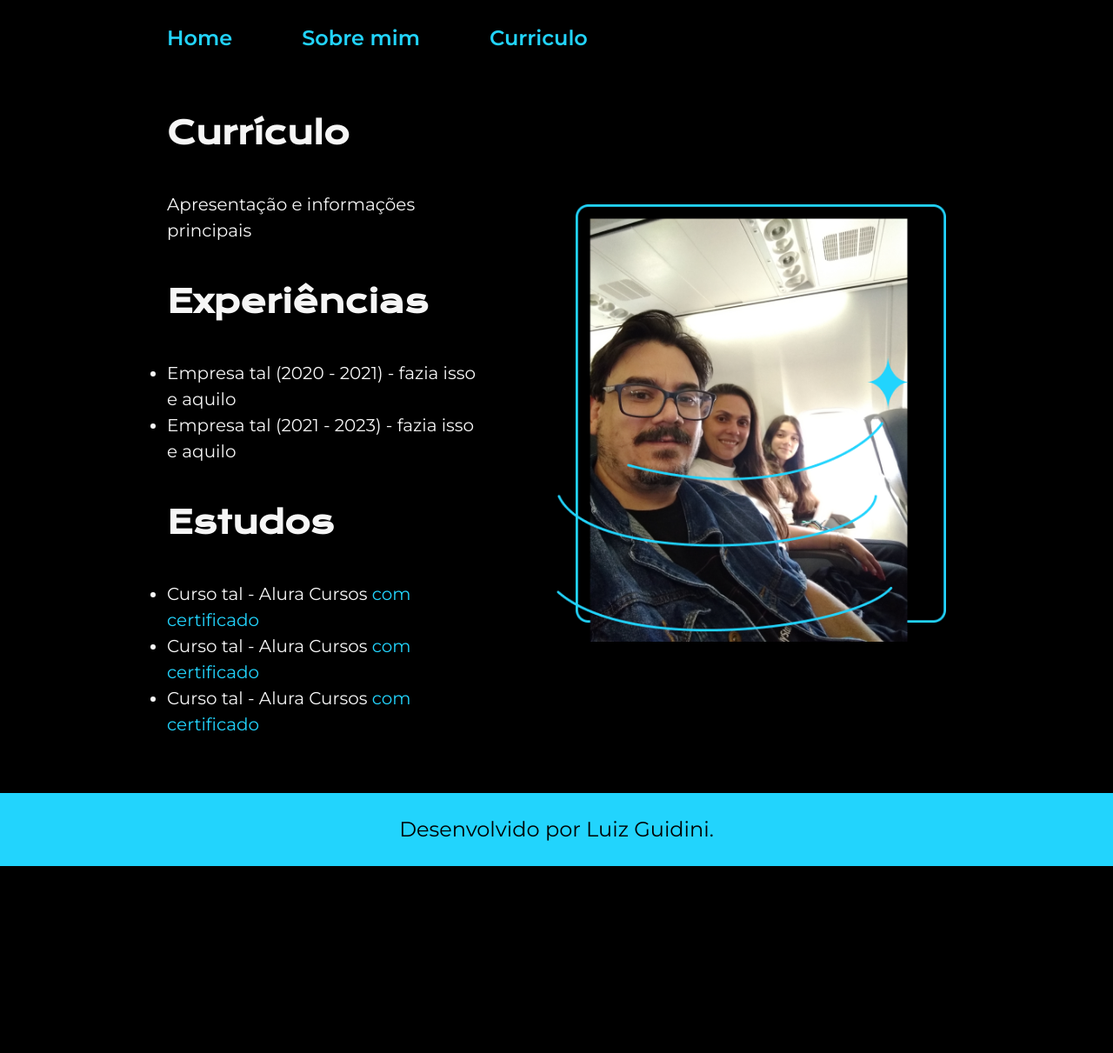
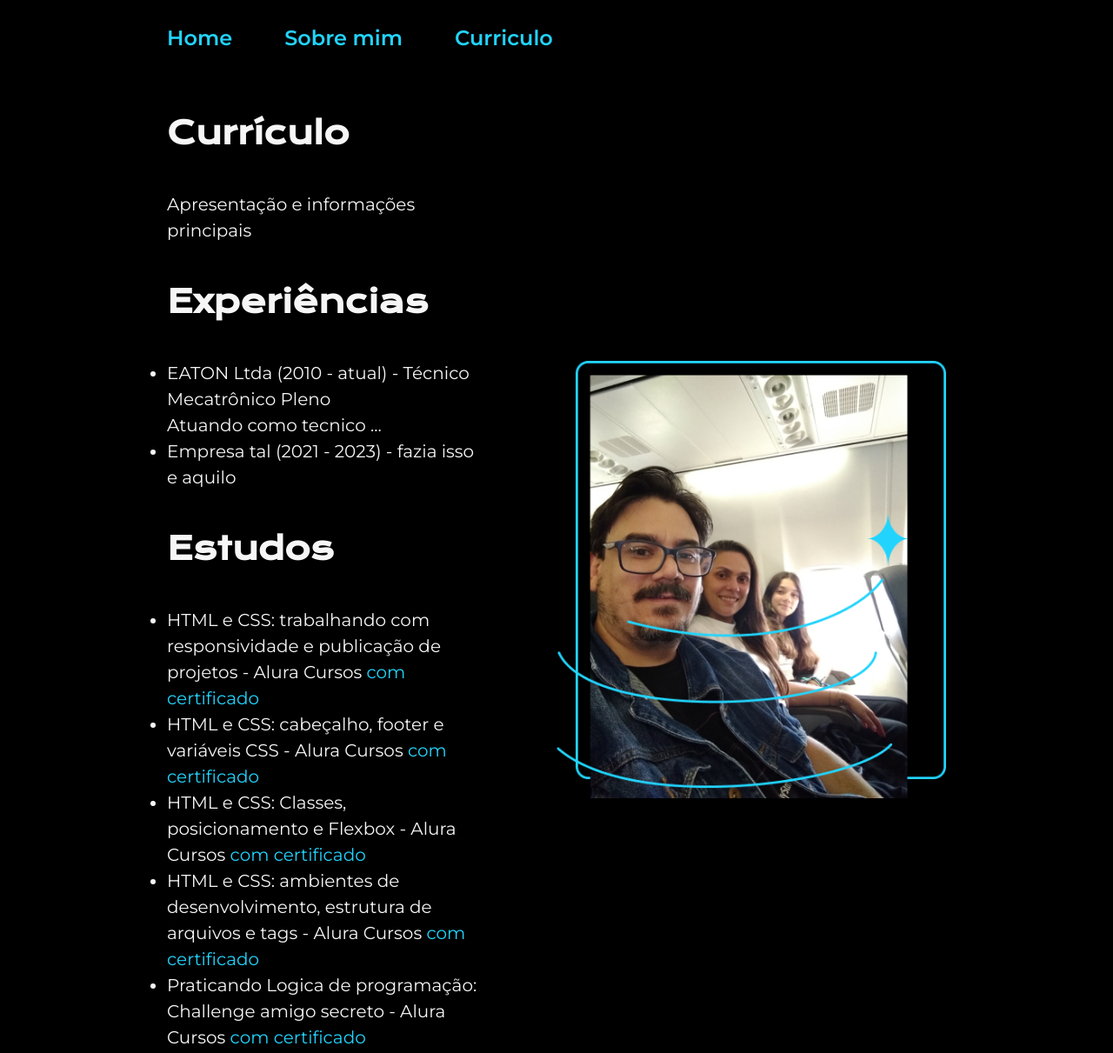
Before and after one commit to LuizGuidini/Portfolio_, a plain HTML site: page curriculo.html in a window 1280 px wide. Shown: the top 1211 px of the page at 87% size. Before the commit the page ends 996 px from the top, so only its background shows below. Drawn offline with nearby package versions, Linux system fonts and the light colour scheme.

Commit message:
ajustes css e curriculo

```diff
--- a/curriculo.html
+++ b/curriculo.html
@@ -8,6 +8,7 @@
     <title>Sobre mim</title>
 </head>
 <body>
+
     <header class="cabecalho">
         <nav class="cabecalho__menu">
             <a class="cabecalho__menu__link" href="index.html">Home</a>
@@ -15,28 +16,44 @@
             <a class="cabecalho__menu__link" href="curriculo.html">Curriculo</a>
         </nav>
     </header>
+
     <main class="apresentacao">
         <section class="apresentacao__conteudo">
+
             <h1 class="apresentacao__conteudo__titulo">Currículo</h1>
+
             <p class="apresentacao__conteudo__texto">
                 Apresentação e informações principais
             </p>
+
             <h2 class="apresentacao__conteudo__titulo">Experiências</h2>
+
             <ul class="apresentacao__conteudo__texto">
-                <li> Empresa tal (2020 - 2021) - fazia isso e aquilo </li>
+                <li>
+                    EATON Ltda (2010 - atual) - Técnico Mecatrônico Pleno
+                    <p class="apresentacao__conteudo__texto"> Atuando como tecnico ...</p>
+                </li>
                 <li> Empresa tal (2021 - 2023) - fazia isso e aquilo </li>
             </ul>
+
             <h2 class="apresentacao__conteudo__titulo">Estudos</h2>
+
             <div class="apresentacao__conteudo__texto">
-            <ul class="apresentacao__conteudo__texto">
-                <li>Curso tal - Alura Cursos <a href="linkdocertificado">com certificado</a> </li>
-                <li>Curso tal - Alura Cursos <a href="linkdocertificado">com certificado</a></li>
-                <li>Curso tal - Alura Cursos <a href="linkdocertificado">com certificado</a></li>
-            </ul>
+                <ul class="apresentacao__conteudo__texto">
+                    <li>HTML e CSS: trabalhando com responsividade e publicação de projetos - Alura Cursos <a href="https://cursos.alura.com.br/user/luizantoniomg/course/html-css-responsividade-publicacao-projetos/certificate">com certificado</a> </li>
+                    <li>HTML e CSS: cabeçalho, footer e variáveis CSS - Alura Cursos <a href="https://cursos.alura.com.br/user/luizantoniomg/course/html-css-cabecalho-footer-variaveis-css/certificate">com certificado</a></li>
+                    <li>HTML e CSS: Classes, posicionamento e Flexbox - Alura Cursos <a href="https://cursos.alura.com.br/user/luizantoniomg/course/html-css-classes-posicionamento-flexbox/certificate">com certificado</a></li>
+                    <li>HTML e CSS: ambientes de desenvolvimento, estrutura de arquivos e tags - Alura Cursos <a href="https://cursos.alura.com.br/user/luizantoniomg/course/html-css-ambiente-arquivos-tags/certificate">com certificado</a> </li>
+                    <li>Praticando Logica de programação: Challenge amigo secreto - Alura Cursos <a href="https://cursos.alura.com.br/user/luizantoniomg/course/logica-programacao-challenge-amigo-secreto/certificate">com certificado</a></li>
+                </ul>
             </div>
+
         </section>
+
         <img class="apresentacao__imagem" src="./assets/imagem.png" alt="Foto Luiz e familia">
+
     </main>
+
     <footer class="rodape">
         <p>Desenvolvido por Luiz Guidini.</p>
     </footer>
--- a/styles/style.css
+++ b/styles/style.css
@@ -29,7 +29,7 @@ body{
 
 .cabecalho__menu {
     display: flex;
-    gap: 80px;
+    gap: 60px;
 }
 
 .cabecalho__menu__link {
```
